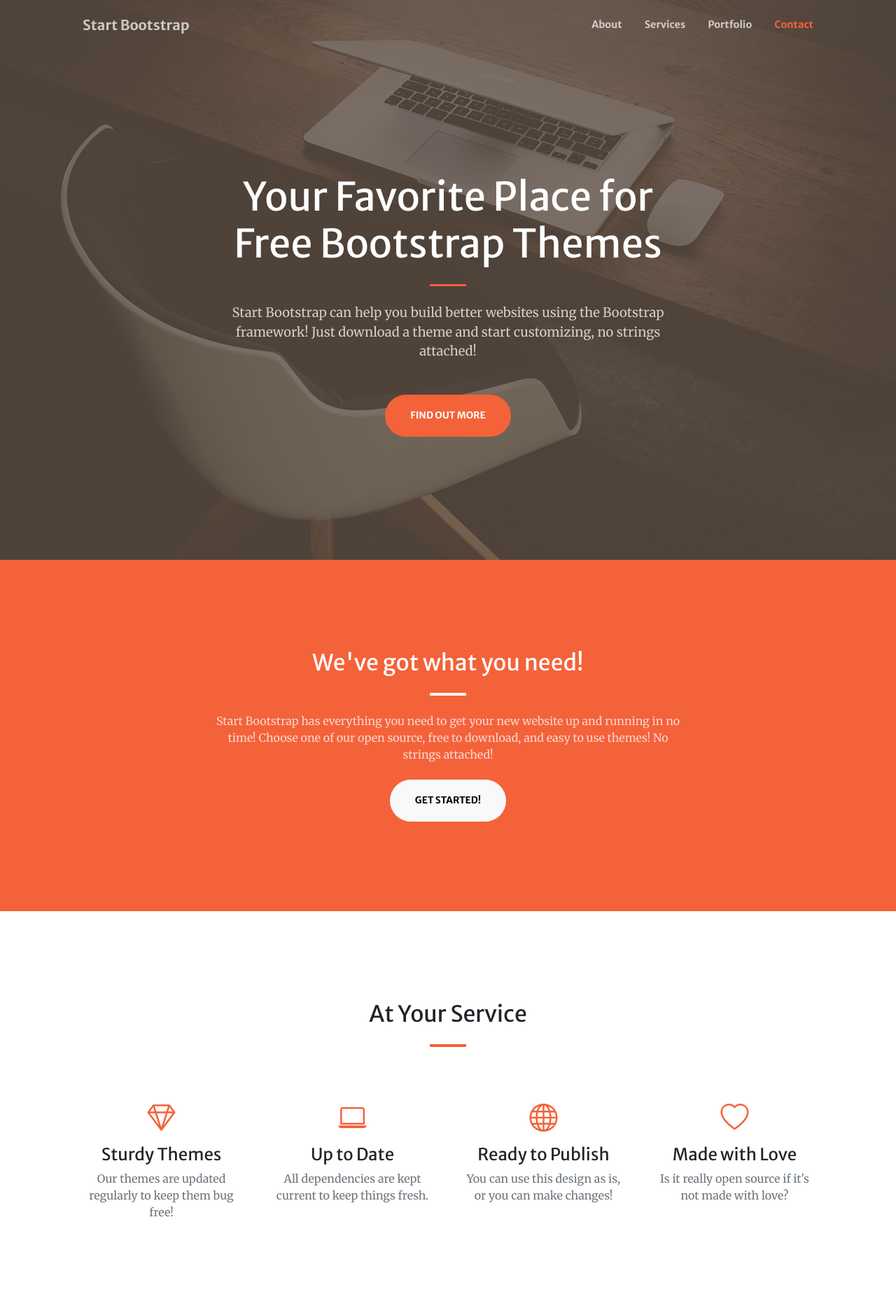
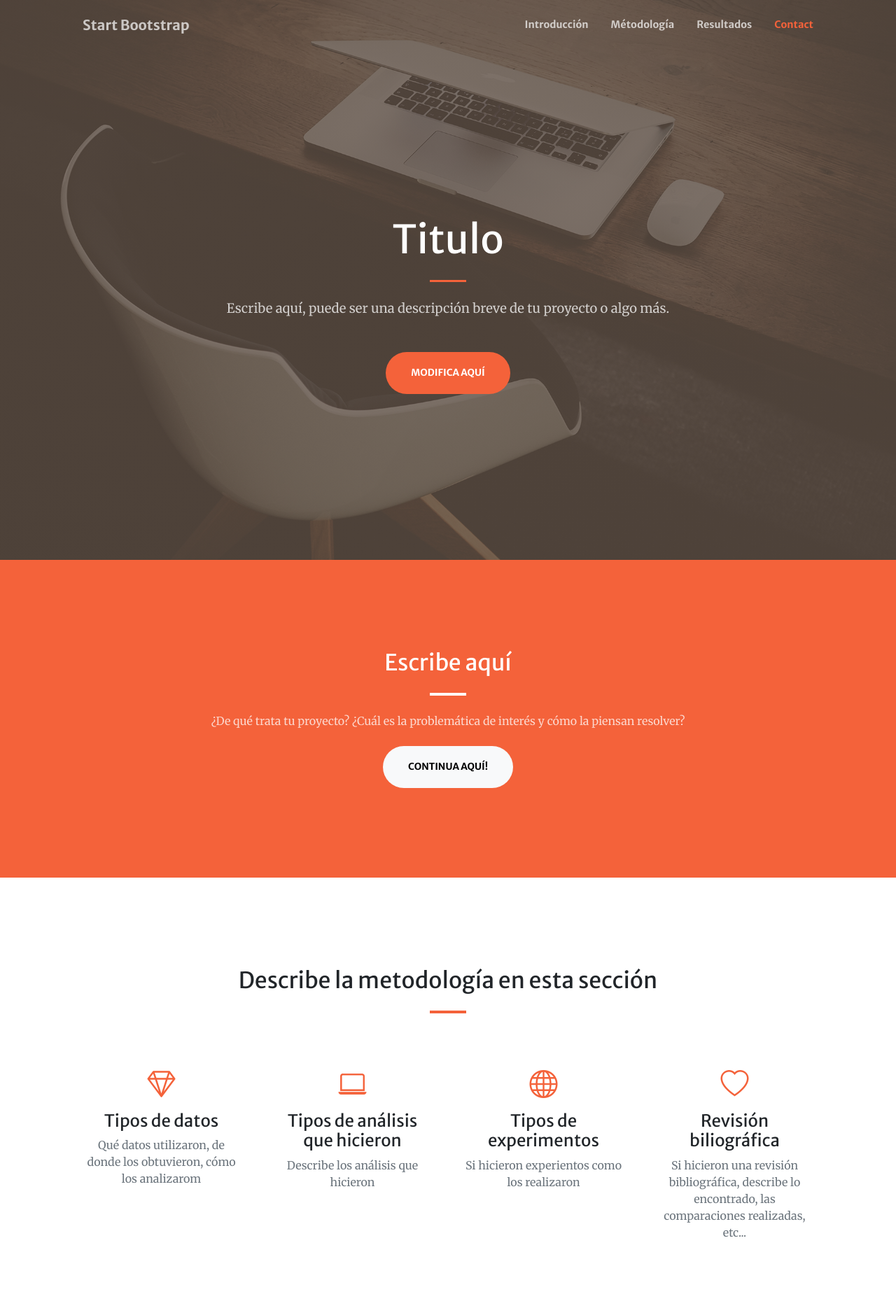
Before and after one commit to CdeCMx-org/template_paginaweb, a plain HTML site: page index.html in a window 1280 px wide. Shown: the top 1869 px of the page at 70% size. Drawn offline with nearby package versions, Linux system fonts and the light colour scheme; some packages are replaced by stand-ins of ours; a script that the page names is missing.

Commit message:
Update index.html

```diff
--- a/index.html
+++ b/index.html
@@ -26,9 +26,9 @@
                 <button class="navbar-toggler navbar-toggler-right" type="button" data-bs-toggle="collapse" data-bs-target="#navbarResponsive" aria-controls="navbarResponsive" aria-expanded="false" aria-label="Toggle navigation"><span class="navbar-toggler-icon"></span></button>
                 <div class="collapse navbar-collapse" id="navbarResponsive">
                     <ul class="navbar-nav ms-auto my-2 my-lg-0">
-                        <li class="nav-item"><a class="nav-link" href="#about">About</a></li>
-                        <li class="nav-item"><a class="nav-link" href="#services">Services</a></li>
-                        <li class="nav-item"><a class="nav-link" href="#portfolio">Portfolio</a></li>
+                        <li class="nav-item"><a class="nav-link" href="#intro">Introducción</a></li>
+                        <li class="nav-item"><a class="nav-link" href="#metodos">Métodología</a></li>
+                        <li class="nav-item"><a class="nav-link" href="#resultados">Resultados</a></li>
                         <li class="nav-item"><a class="nav-link" href="#contact">Contact</a></li>
                     </ul>
                 </div>
@@ -39,71 +39,76 @@
             <div class="container px-4 px-lg-5 h-100">
                 <div class="row gx-4 gx-lg-5 h-100 align-items-center justify-content-center text-center">
                     <div class="col-lg-8 align-self-end">
-                        <h1 class="text-white font-weight-bold">Your Favorite Place for Free Bootstrap Themes</h1>
+                         <!-- EDITA AQUÍ -->
+                        <h1 class="text-white font-weight-bold"> Titulo </h1>
                         <hr class="divider" />
                     </div>
                     <div class="col-lg-8 align-self-baseline">
-                        <p class="text-white-75 mb-5">Start Bootstrap can help you build better websites using the Bootstrap framework! Just download a theme and start customizing, no strings attached!</p>
-                        <a class="btn btn-primary btn-xl" href="#about">Find Out More</a>
+                        <p class="text-white-75 mb-5"> Escribe aquí, puede ser una descripción breve de tu proyecto o algo más.</p>
+                        <a class="btn btn-primary btn-xl" href="#about"> Modifica aquí </a>
                     </div>
                 </div>
             </div>
         </header>
+                                 <!-- EDITA AQUÍ -->
         <!-- About-->
-        <section class="page-section bg-primary" id="about">
+        <section class="page-section bg-primary" id="intro">
             <div class="container px-4 px-lg-5">
                 <div class="row gx-4 gx-lg-5 justify-content-center">
                     <div class="col-lg-8 text-center">
-                        <h2 class="text-white mt-0">We've got what you need!</h2>
+                        <h2 class="text-white mt-0">Escribe aquí</h2>
                         <hr class="divider divider-light" />
-                        <p class="text-white-75 mb-4">Start Bootstrap has everything you need to get your new website up and running in no time! Choose one of our open source, free to download, and easy to use themes! No strings attached!</p>
-                        <a class="btn btn-light btn-xl" href="#services">Get Started!</a>
+                        <p class="text-white-75 mb-4">¿De qué trata tu proyecto? ¿Cuál es la problemática de interés y cómo la piensan resolver?</p>
+                        <a class="btn btn-light btn-xl" href="#services">Continua aquí!</a>
                     </div>
                 </div>
             </div>
         </section>
         <!-- Services-->
-        <section class="page-section" id="services">
+        <section class="page-section" id="metodos">
             <div class="container px-4 px-lg-5">
-                <h2 class="text-center mt-0">At Your Service</h2>
+                <h2 class="text-center mt-0">Describe la metodología en esta sección</h2>
                 <hr class="divider" />
                 <div class="row gx-4 gx-lg-5">
                     <div class="col-lg-3 col-md-6 text-center">
                         <div class="mt-5">
                             <div class="mb-2"><i class="bi-gem fs-1 text-primary"></i></div>
-                            <h3 class="h4 mb-2">Sturdy Themes</h3>
-                            <p class="text-muted mb-0">Our themes are updated regularly to keep them bug free!</p>
+                            <h3 class="h4 mb-2">Tipos de datos</h3>
+                            <p class="text-muted mb-0"> Qué datos utilizaron, de donde los obtuvieron, cómo los analizarom</p>
                         </div>
                     </div>
                     <div class="col-lg-3 col-md-6 text-center">
                         <div class="mt-5">
                             <div class="mb-2"><i class="bi-laptop fs-1 text-primary"></i></div>
-                            <h3 class="h4 mb-2">Up to Date</h3>
-                            <p class="text-muted mb-0">All dependencies are kept current to keep things fresh.</p>
+                            <h3 class="h4 mb-2">Tipos de análisis que hicieron</h3>
+                            <p class="text-muted mb-0"> Describe los análisis que hicieron</p>
                         </div>
                     </div>
                     <div class="col-lg-3 col-md-6 text-center">
                         <div class="mt-5">
                             <div class="mb-2"><i class="bi-globe fs-1 text-primary"></i></div>
-                            <h3 class="h4 mb-2">Ready to Publish</h3>
-                            <p class="text-muted mb-0">You can use this design as is, or you can make changes!</p>
+                            <h3 class="h4 mb-2">Tipos de experimentos</h3>
+                            <p class="text-muted mb-0">Si hicieron experientos como los realizaron </p>
                         </div>
                     </div>
                     <div class="col-lg-3 col-md-6 text-center">
                         <div class="mt-5">
                             <div class="mb-2"><i class="bi-heart fs-1 text-primary"></i></div>
-                            <h3 class="h4 mb-2">Made with Love</h3>
-                            <p class="text-muted mb-0">Is it really open source if it's not made with love?</p>
+                            <h3 class="h4 mb-2">Revisión biliográfica </h3>
+                            <p class="text-muted mb-0"> Si hicieron una revisión bibliográfica, describe lo encontrado, las comparaciones realizadas, etc...</p>
                         </div>
                     </div>
                 </div>
             </div>
         </section>
-        <!-- Portfolio-->
-        <div id="portfolio">
+        <!-- Escribe aquí los resultados -->
+        <div id="resultados">
             <div class="container-fluid p-0">
                 <div class="row g-0">
                     <div class="col-lg-4 col-sm-6">
+                            <!-- Para modificar las imagenes sube tus imagenes al github e ingresa el directorio completo con el nombre de la imagen -->
+                             <!-- Puedes poner cambiar las imagenes del template por tus tablas, graficas y fotos. Recuerda que es importante incluir una explicación de los resultados -->
+
                         <a class="portfolio-box" href="assets/img/portfolio/fullsize/1.jpg" title="Project Name">
                             <img class="img-fluid" src="assets/img/portfolio/thumbnails/1.jpg" alt="..." />
                             <div class="portfolio-box-caption">
```
